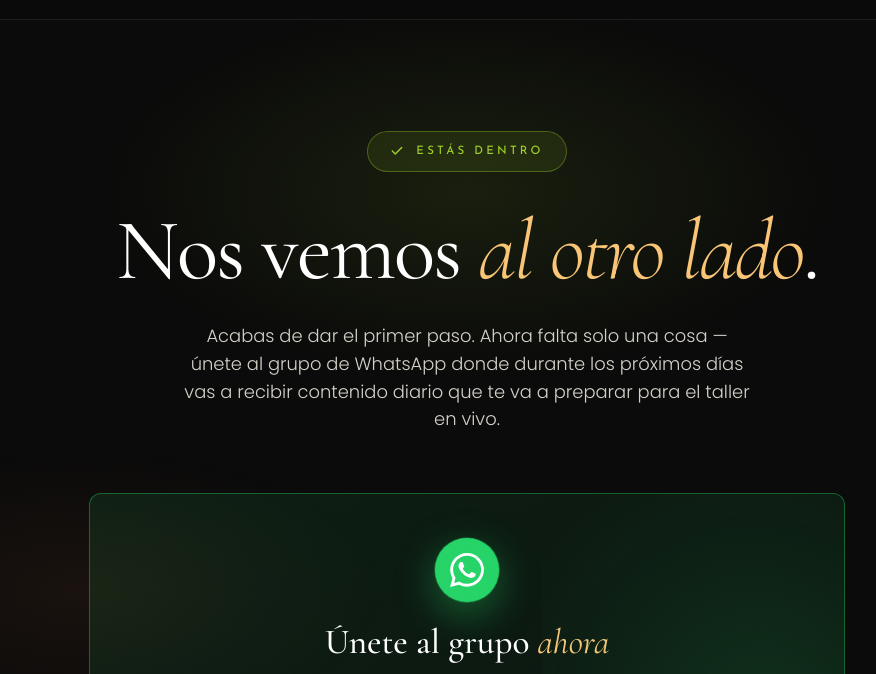
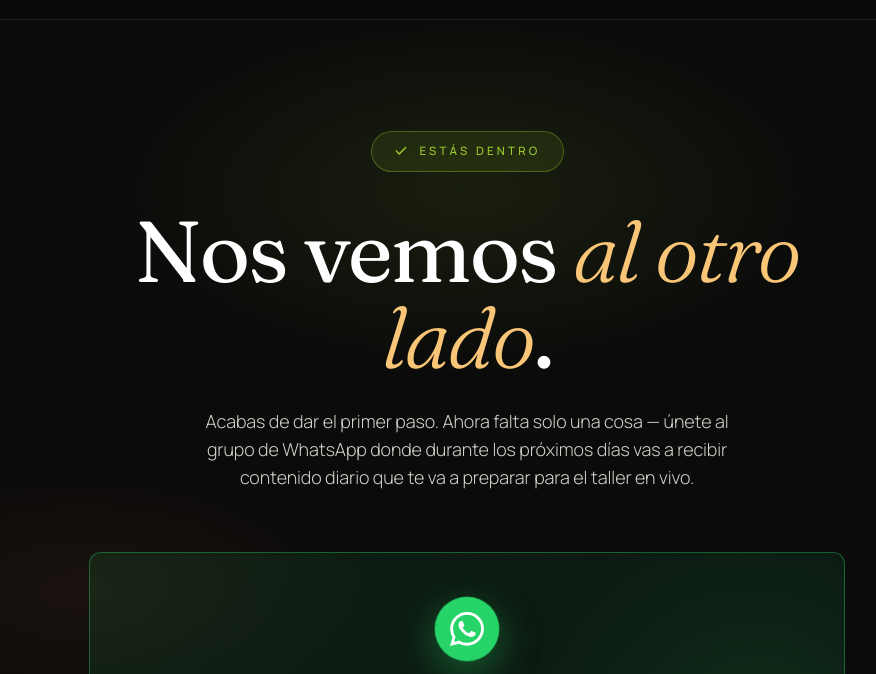
Before and after one commit to sebafigueroads/flowback-pilarsordo, a plain HTML site: page gracias.html in a window 1280 px wide. Shown: the part 49-723 px from the top of the page, without its empty margins (173-1049 px from the left). Drawn offline with nearby package versions, Linux system fonts and the light colour scheme.

Commit message:
test(gracias): prueba tipografía moderna · Fraunces + Manrope
Reemplaza Cormorant Garamond + Josefin Sans + Poppins por:
- Fraunces (display serif variable con opsz — más moderna, editorial
  contemporánea, mantiene el italic bonito para acentos)
- Manrope (sans variable, moderna, con más clase que Poppins,
  reemplaza display+labels en un solo stack)

Solo en gracias.html como prueba. Si al usuario le gusta, se aplica
también a index.html.

```diff
--- a/gracias.html
+++ b/gracias.html
@@ -10,7 +10,7 @@
 <link rel="icon" type="image/png" href="assets/logos/flowback-logo.png">
 <link rel="preconnect" href="https://fonts.googleapis.com">
 <link rel="preconnect" href="https://fonts.gstatic.com" crossorigin>
-<link href="https://fonts.googleapis.com/css2?family=Cormorant+Garamond:ital,wght@0,300;0,400;0,500;1,300;1,400;1,500&family=Josefin+Sans:wght@300;400;500;600;700&family=Poppins:wght@300;400;500;600;700&display=swap" rel="stylesheet">
+<link href="https://fonts.googleapis.com/css2?family=Fraunces:ital,opsz,wght@0,9..144,300;0,9..144,400;0,9..144,500;0,9..144,600;1,9..144,300;1,9..144,400;1,9..144,500&family=Manrope:wght@300;400;500;600;700;800&display=swap" rel="stylesheet">
 <style>
 :root{
   --ink:#0a0a0a;
@@ -19,11 +19,13 @@
   --peach:#F9C475;
   --terracotta:#c96a3a;
   --line:rgba(255,255,255,.08);
-  --f-display:'Cormorant Garamond', Georgia, serif;
-  --f-sans:'Poppins', -apple-system, sans-serif;
-  --f-alt:'Josefin Sans', 'Poppins', sans-serif;
+  --f-display:'Fraunces', Georgia, serif;
+  --f-sans:'Manrope', -apple-system, BlinkMacSystemFont, sans-serif;
+  --f-alt:'Manrope', -apple-system, sans-serif;
   --ease:cubic-bezier(.2,.7,.15,1);
 }
+h1, h2, h3, .wa-title, .next-title, .persona-name{ font-variation-settings:"opsz" 144; }
+body{ font-feature-settings:"ss01","ss02","cv11"; letter-spacing:-.005em; }
 *,*::before,*::after{box-sizing:border-box;margin:0;padding:0}
 html,body{overflow-x:hidden;max-width:100vw;background:var(--ink)}
 body{
```
